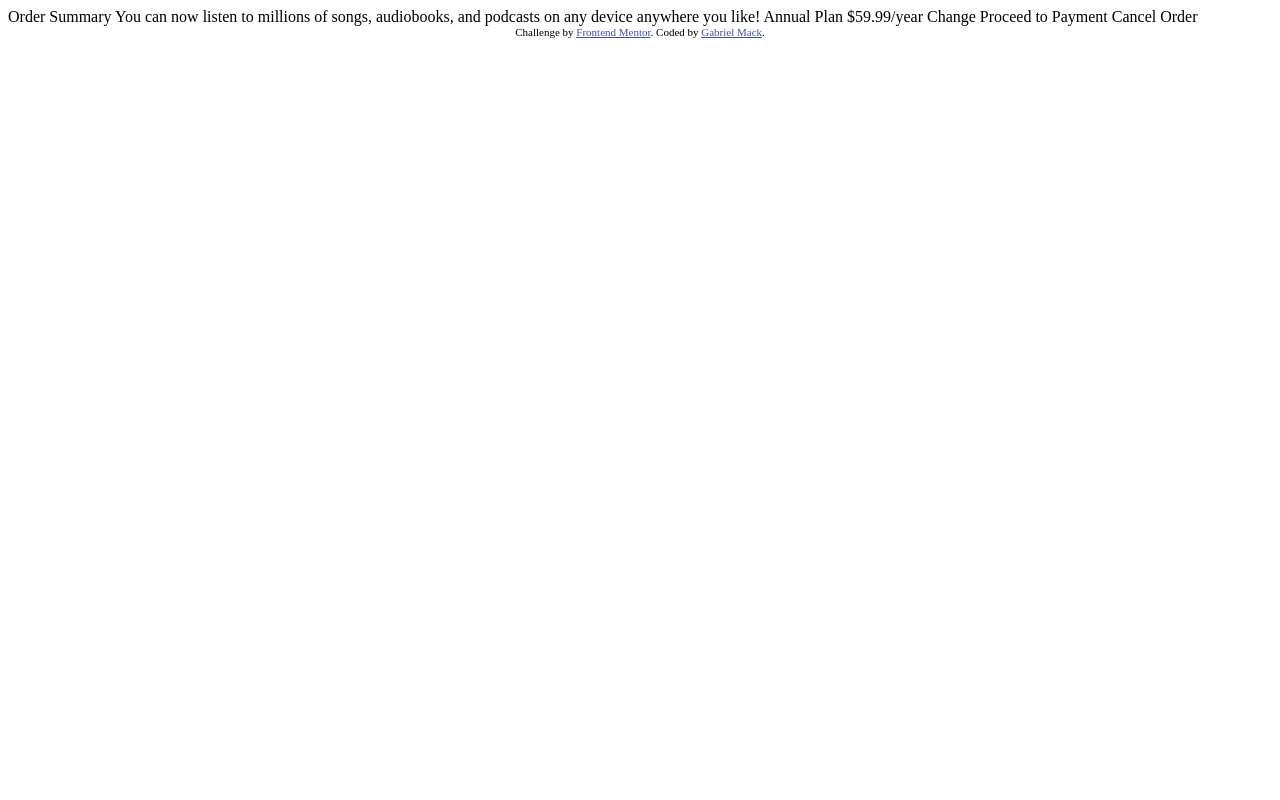
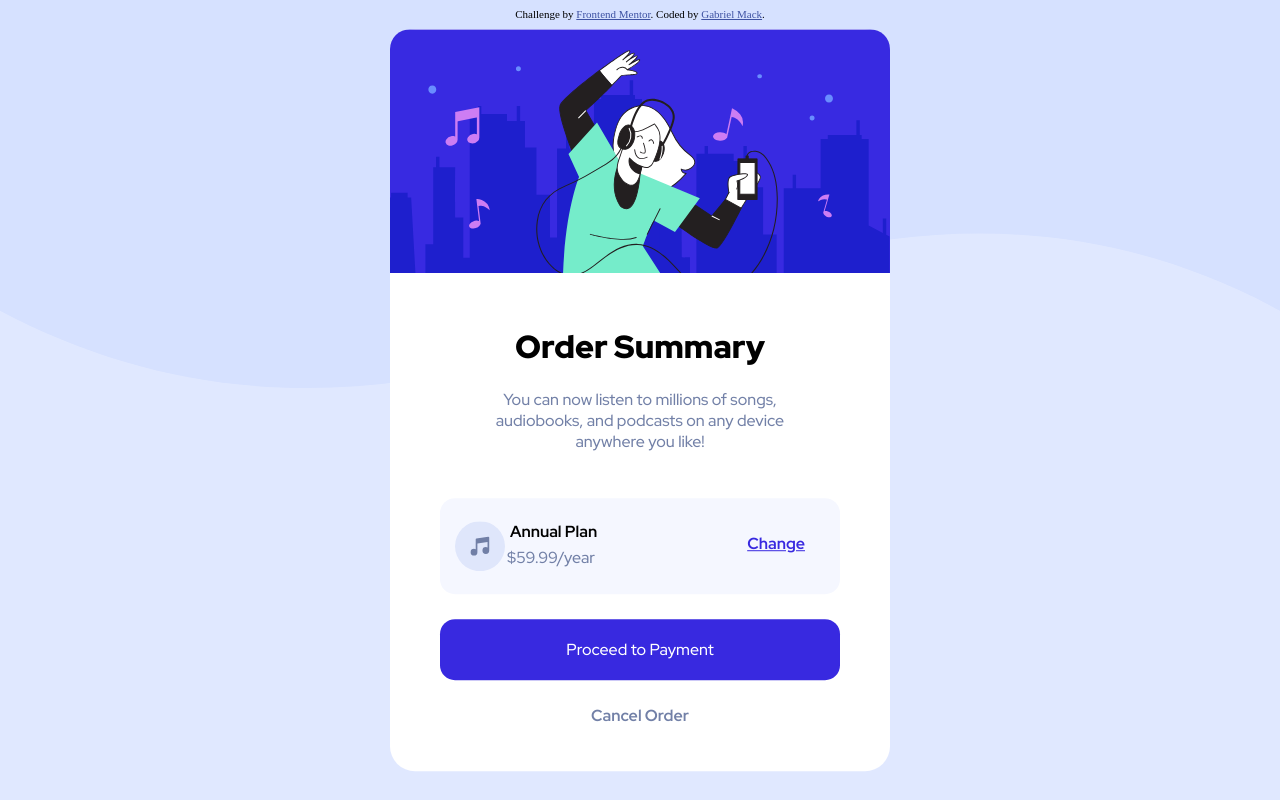
Before and after one commit to GabeeeM/Frontend-Mentor-Order-summary-component, a plain HTML site: page index.html in a window 1280 px wide. Drawn offline with Linux system fonts and the light colour scheme.

Commit message:
awesome style style

```diff
--- a/index.html
+++ b/index.html
@@ -13,20 +13,35 @@
   <!-- Feel free to remove these styles or customise in your own stylesheet 👍 -->
 </head>
 <body>
+  <div class="card">
+    <img src="images/illustration-hero.svg" alt="">
 
-  Order Summary
+    <h1>Order Summary</h1>
 
-  You can now listen to millions of songs, audiobooks, and podcasts on any
-  device anywhere you like!
+    <p class="text">You can now listen to millions of songs, audiobooks, and podcasts on any
+    device anywhere you like!</p>
 
-  Annual Plan
-  $59.99/year
+    <div class="plan">
+      <div class="leftSide">
+      <img src="images/icon-music.svg" alt="">
+      <div>
+      <h2>Annual Plan</h2>
+      <p>$59.99/year</p>
+      </div>
+      </div> <!--/leftSide-->
 
-  Change
+      <a href=""><strong>Change</strong></a>
+    </div> <!--/plan-->
+    <a href="" class="poopeed">
+    <div class="proceed">
+    Proceed to Payment
+    </div> <!--/proceed-->
+    </a>
+    <div class="cancel">
+    <a href=""><strong>Cancel Order</strong></a>
+    </div> <!--/cancel-->
 
-  Proceed to Payment
-  Cancel Order
-
+  </div> <!--/card-->
   <div class="attribution">
     Challenge by <a href="https://www.frontendmentor.io?ref=challenge" target="_blank">Frontend Mentor</a>.
     Coded by <a href="#">Gabriel Mack</a>.
--- a/styles.css
+++ b/styles.css
@@ -7,9 +7,116 @@
 }
 
 body {
-    background-image: ;
+    background-image: url("images/pattern-background-desktop.svg") ;
+    background-repeat: no-repeat;
+    background-size: cover;
+    background-color: var(--paleBlue)
 }
 
+.card {
+    position: absolute;
+    text-align: center;
+    top: 50%;
+    left: 50%;
+    transform: translate(-50%, -50%);
+    width: 500px;
+    border-radius: 25px;
+    padding-bottom: 20px;
+    background-color: white;
+    font-family: 'Red Hat Display', sans-serif;
+}
+
+.card img {
+    height: 100%;
+    width: 500px;
+    border-top-left-radius: 20px;
+    border-top-right-radius: 20px;
+}
+
+.card h1 {
+    font-weight: 900;
+    padding-top: 25px;
+}
+
+.card .text {
+    font-size: 16px;
+    padding-left: 70px;
+    padding-right: 70px;
+    padding-bottom: 30px;
+    color: var(--desaturatedBlue);
+}
+
+.card .plan img {
+    height: 50px;
+    width: 50px;
+}
+.card .plan {
+    display: flex;
+    background-color: var(--veryPaleBlue);
+    margin-left: 50px;
+    margin-right: 50px;
+    margin-bottom: 25px;
+    padding: 15px;
+    border-radius: 15px;
+}
+
+.card .plan .leftSide {
+    display: flex;
+    align-items: center;
+    line-height: 10px;
+    padding-right: 150px;
+}
+
+.card .plan .leftSide h2 {
+    font-size: 16px;
+    padding-left: 5px;
+}
+
+.card .plan .leftSide p {
+    color: var(--desaturatedBlue);
+}
+
+.card .plan a {
+    padding-top: 20px;
+    color: var(--brightBlue);
+}
+
+.card .plan a:hover {
+    text-decoration: none;
+    color: var(--desaturatedBlue);
+}
+
+.card .proceed {
+    margin-left: 50px;
+    margin-right: 50px;
+    padding-top: 20px;
+    padding-bottom: 20px;
+    border-radius: 15px;
+    background-color: var(--brightBlue);
+}
+
+.card .poopeed {
+    text-decoration: none;
+    color: white;
+}
+
+.card .poopeed .proceed:hover {
+    background-color: var(--desaturatedBlue);
+}
+
+.card .cancel {
+    margin-top: 25px;
+    margin-bottom: 25px;
+}
+
+.card .cancel a {
+    text-decoration: none;
+    color: var(--desaturatedBlue);
+}
+
+.card .cancel a:hover {
+    color: var(--darkBlue);
+}
 
 .attribution { font-size: 11px; text-align: center; }
 .attribution a { color: hsl(228, 45%, 44%); }
```
